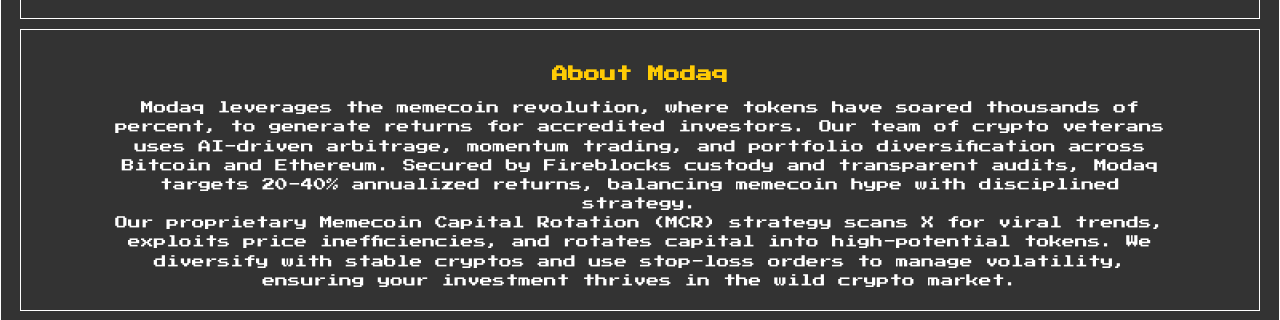
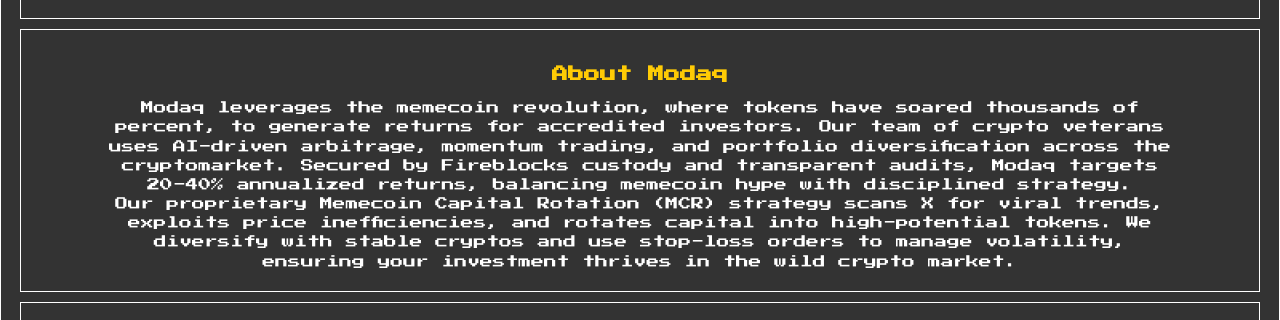
Before and after one commit to popstarmav/Modaq_website, a plain HTML site: page index.html in a window 1280 px wide. Shown: the part 409-729 px from the top of the page. Drawn offline with Linux system fonts and the light colour scheme.

Commit message:
Update index.html

```diff
--- a/index.html
+++ b/index.html
@@ -248,7 +248,7 @@
         </section>
         <section class="about">
             <h3>About Modaq</h3>
-            <p>Modaq leverages the memecoin revolution, where tokens have soared thousands of percent, to generate returns for accredited investors. Our team of crypto veterans uses AI-driven arbitrage, momentum trading, and portfolio diversification across Bitcoin and Ethereum. Secured by Fireblocks custody and transparent audits, Modaq targets 20-40% annualized returns, balancing memecoin hype with disciplined strategy.</p>
+            <p>Modaq leverages the memecoin revolution, where tokens have soared thousands of percent, to generate returns for accredited investors. Our team of crypto veterans uses AI-driven arbitrage, momentum trading, and portfolio diversification across the cryptomarket. Secured by Fireblocks custody and transparent audits, Modaq targets 20-40% annualized returns, balancing memecoin hype with disciplined strategy.</p>
             <p>Our proprietary Memecoin Capital Rotation (MCR) strategy scans X for viral trends, exploits price inefficiencies, and rotates capital into high-potential tokens. We diversify with stable cryptos and use stop-loss orders to manage volatility, ensuring your investment thrives in the wild crypto market.</p>
         </section>
         <section class="mcr">
```
